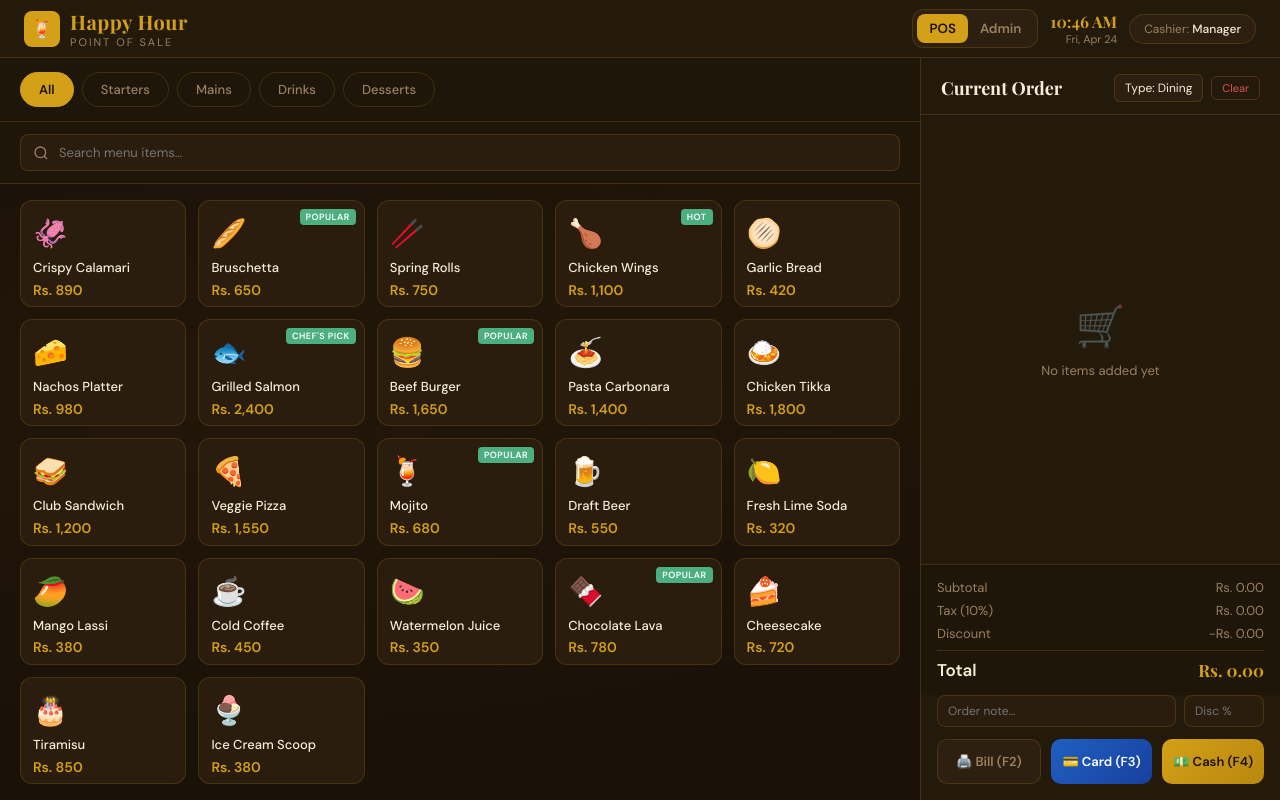
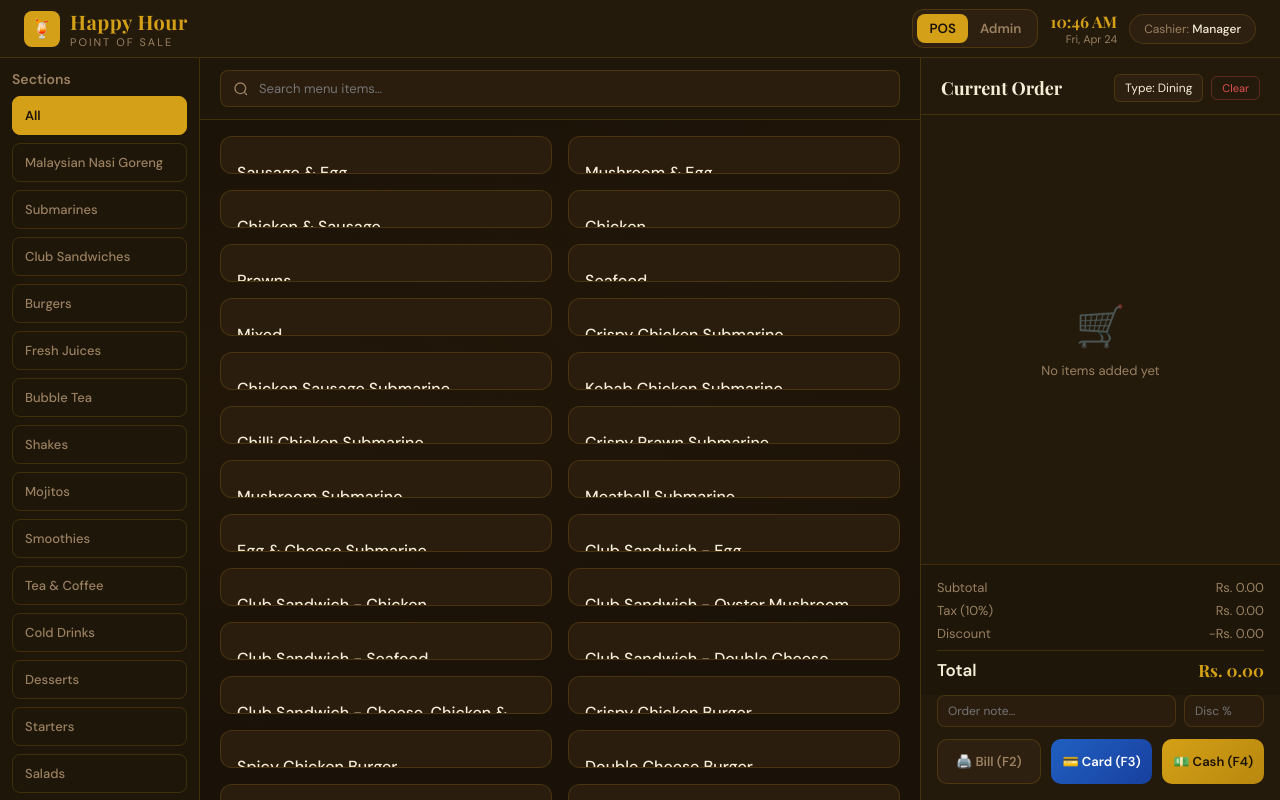
Before and after one commit to Banuka2540/HappyHour-POS, a React app in the folder frontend/: page / in a window 1280 px wide. Built offline with nearby package versions, Linux system fonts and the light colour scheme; the HTML template or start-up script is replaced by a standard one.

Commit message:
update menu items and enhance layout for better user experience
Co-authored-by: Copilot <copilot@github.com>

```diff
--- a/frontend/src/App.jsx
+++ b/frontend/src/App.jsx
@@ -2,28 +2,155 @@ import { useState, useEffect, useCallback } from "react";
 
 // ─── DATA ────────────────────────────────────────────────────────────────────
 const MENU = [
-  { id:1,  name:"Crispy Calamari",   cat:"Starters",  price:890,  emoji:"🦑", tag:"" },
-  { id:2,  name:"Bruschetta",        cat:"Starters",  price:650,  emoji:"🥖", tag:"Popular" },
-  { id:3,  name:"Spring Rolls",      cat:"Starters",  price:750,  emoji:"🥢", tag:"" },
-  { id:4,  name:"Chicken Wings",     cat:"Starters",  price:1100, emoji:"🍗", tag:"Hot" },
-  { id:5,  name:"Garlic Bread",      cat:"Starters",  price:420,  emoji:"🫓", tag:"" },
-  { id:6,  name:"Nachos Platter",    cat:"Starters",  price:980,  emoji:"🧀", tag:"" },
-  { id:7,  name:"Grilled Salmon",    cat:"Mains",     price:2400, emoji:"🐟", tag:"Chef's Pick" },
-  { id:8,  name:"Beef Burger",       cat:"Mains",     price:1650, emoji:"🍔", tag:"Popular" },
-  { id:9,  name:"Pasta Carbonara",   cat:"Mains",     price:1400, emoji:"🍝", tag:"" },
-  { id:10, name:"Chicken Tikka",     cat:"Mains",     price:1800, emoji:"🍛", tag:"" },
-  { id:11, name:"Club Sandwich",     cat:"Mains",     price:1200, emoji:"🥪", tag:"" },
-  { id:12, name:"Veggie Pizza",      cat:"Mains",     price:1550, emoji:"🍕", tag:"" },
-  { id:13, name:"Mojito",            cat:"Drinks",    price:680,  emoji:"🍹", tag:"Popular" },
-  { id:14, name:"Draft Beer",        cat:"Drinks",    price:550,  emoji:"🍺", tag:"" },
-  { id:15, name:"Fresh Lime Soda",   cat:"Drinks",    price:320,  emoji:"🍋", tag:"" },
-  { id:16, name:"Mango Lassi",       cat:"Drinks",    price:380,  emoji:"🥭", tag:"" },
-  { id:17, name:"Cold Coffee",       cat:"Drinks",    price:450,  emoji:"☕", tag:"" },
-  { id:18, name:"Watermelon Juice",  cat:"Drinks",    price:350,  emoji:"🍉", tag:"" },
-  { id:19, name:"Chocolate Lava",    cat:"Desserts",  price:780,  emoji:"🍫", tag:"Popular" },
-  { id:20, name:"Cheesecake",        cat:"Desserts",  price:720,  emoji:"🍰", tag:"" },
-  { id:21, name:"Tiramisu",          cat:"Desserts",  price:850,  emoji:"🎂", tag:"" },
-  { id:22, name:"Ice Cream Scoop",   cat:"Desserts",  price:380,  emoji:"🍨", tag:"" },
+  // Malaysian Nasi Goreng
+  { id: 1, name: "Sausage & Egg", cat: "Malaysian Nasi Goreng", price: 1690, emoji: "", tag: "" },
+  { id: 2, name: "Mushroom & Egg", cat: "Malaysian Nasi Goreng", price: 1690, emoji: "", tag: "" },
+  { id: 3, name: "Chicken & Sausage", cat: "Malaysian Nasi Goreng", price: 1890, emoji: "", tag: "" },
+  { id: 4, name: "Chicken", cat: "Malaysian Nasi Goreng", price: 1790, emoji: "", tag: "" },
+  { id: 5, name: "Prawns", cat: "Malaysian Nasi Goreng", price: 2000, emoji: "", tag: "" },
+  { id: 6, name: "Seafood", cat: "Malaysian Nasi Goreng", price: 2290, emoji: "", tag: "" },
+  { id: 7, name: "Mixed", cat: "Malaysian Nasi Goreng", price: 2490, emoji: "", tag: "" },
+
+  // Submarines
+  { id: 8, name: "Crispy Chicken Submarine", cat: "Submarines", price: 1000, emoji: "", tag: "" },
+  { id: 9, name: "Chicken Sausage Submarine", cat: "Submarines", price: 1000, emoji: "", tag: "" },
+  { id: 10, name: "Kebab Chicken Submarine", cat: "Submarines", price: 1000, emoji: "", tag: "" },
+  { id: 11, name: "Chilli Chicken Submarine", cat: "Submarines", price: 1000, emoji: "", tag: "" },
+  { id: 12, name: "Crispy Prawn Submarine", cat: "Submarines", price: 1500, emoji: "", tag: "" },
+  { id: 13, name: "Mushroom Submarine", cat: "Submarines", price: 900, emoji: "", tag: "" },
+  { id: 14, name: "Meatball Submarine", cat: "Submarines", price: 1000, emoji: "", tag: "" },
+  { id: 15, name: "Egg & Cheese Submarine", cat: "Submarines", price: 1000, emoji: "", tag: "" },
+
+  // Club Sandwiches
+  { id: 16, name: "Club Sandwich - Egg", cat: "Club Sandwiches", price: 990, emoji: "", tag: "" },
+  { id: 17, name: "Club Sandwich - Chicken", cat: "Club Sandwiches", price: 1490, emoji: "", tag: "" },
+  { id: 18, name: "Club Sandwich - Oyster Mushroom", cat: "Club Sandwiches", price: 1000, emoji: "", tag: "" },
+  { id: 19, name: "Club Sandwich - Seafood", cat: "Club Sandwiches", price: 1690, emoji: "", tag: "" },
+  { id: 20, name: "Club Sandwich - Double Cheese", cat: "Club Sandwiches", price: 1590, emoji: "", tag: "" },
+  { id: 21, name: "Club Sandwich - Cheese, Chicken & Ham", cat: "Club Sandwiches", price: 1890, emoji: "", tag: "" },
+
+  // Burgers
+  { id: 22, name: "Crispy Chicken Burger", cat: "Burgers", price: 800, emoji: "", tag: "" },
+  { id: 23, name: "Spicy Chicken Burger", cat: "Burgers", price: 900, emoji: "", tag: "" },
+  { id: 24, name: "Double Cheese Burger", cat: "Burgers", price: 1000, emoji: "", tag: "" },
+  { id: 25, name: "Double Chicken Burger", cat: "Burgers", price: 1000, emoji: "", tag: "" },
+  { id: 26, name: "Sweet & Sour Chicken Burger", cat: "Burgers", price: 1100, emoji: "", tag: "" },
+  { id: 27, name: "Chilli Chicken Burger", cat: "Burgers", price: 1000, emoji: "", tag: "" },
+
+  // Fresh Juices
+  { id: 28, name: "Avocado Juice", cat: "Fresh Juices", price: 350, emoji: "", tag: "" },
+  { id: 29, name: "Carrot Juice", cat: "Fresh Juices", price: 350, emoji: "", tag: "" },
+  { id: 30, name: "Lime Juice", cat: "Fresh Juices", price: 350, emoji: "", tag: "" },
+  { id: 31, name: "Orange Juice", cat: "Fresh Juices", price: 350, emoji: "", tag: "" },
+  { id: 32, name: "Mango Juice", cat: "Fresh Juices", price: 400, emoji: "", tag: "" },
+  { id: 33, name: "Papaya Juice", cat: "Fresh Juices", price: 350, emoji: "", tag: "" },
+  { id: 34, name: "Pineapple Juice", cat: "Fresh Juices", price: 500, emoji: "", tag: "" },
+  { id: 35, name: "Passion Fruit Juice", cat: "Fresh Juices", price: 350, emoji: "", tag: "" },
+  { id: 36, name: "Woodapple Juice", cat: "Fresh Juices", price: 350, emoji: "", tag: "" },
+  { id: 37, name: "Watermelon Juice", cat: "Fresh Juices", price: 350, emoji: "", tag: "" },
+  { id: 38, name: "Mixed Fruit Juice", cat: "Fresh Juices", price: 450, emoji: "", tag: "" },
+  { id: 39, name: "Lemon Juice", cat: "Fresh Juices", price: 350, emoji: "", tag: "" },
+  { id: 40, name: "Soursop (Anoda) Juice", cat: "Fresh Juices", price: 350, emoji: "", tag: "" },
+
+  // Bubble Tea
+  { id: 41, name: "Chocolate Bubble Tea", cat: "Bubble Tea", price: 1200, emoji: "", tag: "" },
+  { id: 42, name: "Oreo Bubble Tea", cat: "Bubble Tea", price: 1400, emoji: "", tag: "" },
+  { id: 43, name: "Vanilla Bubble Tea", cat: "Bubble Tea", price: 1200, emoji: "", tag: "" },
+  { id: 44, name: "Milo Bubble Tea", cat: "Bubble Tea", price: 1200, emoji: "", tag: "" },
+
+  // Shakes
+  { id: 45, name: "Vanilla Milkshake", cat: "Shakes", price: 350, emoji: "", tag: "" },
+  { id: 46, name: "Chocolate Milkshake", cat: "Shakes", price: 450, emoji: "", tag: "" },
+  { id: 47, name: "Strawberry Milkshake", cat: "Shakes", price: 350, emoji: "", tag: "" },
+  { id: 48, name: "Mango Milkshake", cat: "Shakes", price: 450, emoji: "", tag: "" },
+  { id: 49, name: "Banana Milkshake", cat: "Shakes", price: 350, emoji: "", tag: "" },
+  { id: 50, name: "Faluda", cat: "Shakes", price: 450, emoji: "", tag: "" },
+  { id: 51, name: "Iced Coffee", cat: "Shakes", price: 450, emoji: "", tag: "" },
+  { id: 52, name: "Iced Milo", cat: "Shakes", price: 450, emoji: "", tag: "" },
+  { id: 53, name: "Sweet Lassi", cat: "Shakes", price: 350, emoji: "", tag: "" },
+  { id: 54, name: "Salt Lassi", cat: "Shakes", price: 350, emoji: "", tag: "" },
+
+  // Mojitos
+  { id: 55, name: "Passion Mojito", cat: "Mojitos", price: 500, emoji: "", tag: "" },
+  { id: 56, name: "Pineapple Mojito", cat: "Mojitos", price: 500, emoji: "", tag: "" },
+  { id: 57, name: "Blackcurrant Mojito", cat: "Mojitos", price: 500, emoji: "", tag: "" },
+  { id: 58, name: "Lime & Mint Mojito", cat: "Mojitos", price: 500, emoji: "", tag: "" },
+  { id: 59, name: "Orange Mojito", cat: "Mojitos", price: 500, emoji: "", tag: "" },
+  { id: 60, name: "Virgin Mojito", cat: "Mojitos", price: 500, emoji: "", tag: "" },
+  { id: 61, name: "Watermelon Mojito", cat: "Mojitos", price: 500, emoji: "", tag: "" },
+
+  // Smoothies
+  { id: 62, name: "Mango Smoothie", cat: "Smoothies", price: 1000, emoji: "", tag: "" },
+  { id: 63, name: "Banana Smoothie", cat: "Smoothies", price: 1000, emoji: "", tag: "" },
+  { id: 64, name: "Avocado Smoothie", cat: "Smoothies", price: 1000, emoji: "", tag: "" },
+  { id: 65, name: "Papaya Smoothie", cat: "Smoothies", price: 1000, emoji: "", tag: "" },
+  { id: 66, name: "Pineapple Smoothie", cat: "Smoothies", price: 1000, emoji: "", tag: "" },
+  { id: 67, name: "Chocolate Banana Smoothie", cat: "Smoothies", price: 1100, emoji: "", tag: "" },
+
+  // Tea & Coffee
+  { id: 68, name: "Milk Tea", cat: "Tea & Coffee", price: 150, emoji: "", tag: "" },
+  { id: 69, name: "Plain Tea", cat: "Tea & Coffee", price: 70, emoji: "", tag: "" },
+  { id: 70, name: "Lime Plain Tea", cat: "Tea & Coffee", price: 80, emoji: "", tag: "" },
+  { id: 71, name: "Ginger Tea", cat: "Tea & Coffee", price: 80, emoji: "", tag: "" },
+  { id: 72, name: "Green Tea", cat: "Tea & Coffee", price: 80, emoji: "", tag: "" },
+  { id: 73, name: "Masala Tea", cat: "Tea & Coffee", price: 160, emoji: "", tag: "" },
+  { id: 74, name: "Black Coffee", cat: "Tea & Coffee", price: 100, emoji: "", tag: "" },
+  { id: 75, name: "Milk Coffee", cat: "Tea & Coffee", price: 170, emoji: "", tag: "" },
+  { id: 76, name: "Nescafe", cat: "Tea & Coffee", price: 150, emoji: "", tag: "" },
+  { id: 77, name: "Hot Milo", cat: "Tea & Coffee", price: 150, emoji: "", tag: "" },
+
+  // Cold Drinks
+  { id: 78, name: "Coca-Cola", cat: "Cold Drinks", price: 350, emoji: "", tag: "" },
+  { id: 79, name: "Pepsi", cat: "Cold Drinks", price: 350, emoji: "", tag: "" },
+  { id: 80, name: "Sprite", cat: "Cold Drinks", price: 350, emoji: "", tag: "" },
+  { id: 81, name: "Cream Soda", cat: "Cold Drinks", price: 350, emoji: "", tag: "" },
+  { id: 82, name: "Ginger Beer", cat: "Cold Drinks", price: 350, emoji: "", tag: "" },
+
+  // Desserts
+  { id: 83, name: "Fruit Salad", cat: "Desserts", price: 450, emoji: "", tag: "" },
+  { id: 84, name: "Fruit Salad With Ice-Cream", cat: "Desserts", price: 550, emoji: "", tag: "" },
+  { id: 85, name: "Ice-Cream (Vanilla / Choc)", cat: "Desserts", price: 350, emoji: "", tag: "" },
+  { id: 86, name: "Yogurt", cat: "Desserts", price: 100, emoji: "", tag: "" },
+  { id: 87, name: "Cake", cat: "Desserts", price: 250, emoji: "", tag: "" },
+
+  // Starters
+  { id: 88, name: "Sri Lankan Omelet", cat: "Starters", price: 400, emoji: "", tag: "" },
+  { id: 89, name: "Cheese Omelet", cat: "Starters", price: 600, emoji: "", tag: "" },
+  { id: 90, name: "Onion Rings", cat: "Starters", price: 500, emoji: "", tag: "" },
+  { id: 91, name: "Hot Butter Mushroom", cat: "Starters", price: 1000, emoji: "", tag: "" },
+  { id: 92, name: "Boiled Vegetables", cat: "Starters", price: 900, emoji: "", tag: "" },
+
+  // Salads
+  { id: 93, name: "Veg Salad", cat: "Salads", price: 700, emoji: "", tag: "" },
+  { id: 94, name: "Veg Salad With Fried Eggs", cat: "Salads", price: 1200, emoji: "", tag: "" },
+  { id: 95, name: "Chef's Salad", cat: "Salads", price: 1500, emoji: "", tag: "" },
+
+  // Noodles
+  { id: 96, name: "Chicken Noodles", cat: "Noodles", price: 1200, emoji: "", tag: "" },
+  { id: 97, name: "Egg Noodles", cat: "Noodles", price: 900, emoji: "", tag: "" },
+  { id: 98, name: "Mixed Noodles", cat: "Noodles", price: 1500, emoji: "", tag: "" },
+
+  // Rice & Curry
+  { id: 99, name: "Rice & Curry Vegetable", cat: "Rice & Curry", price: 350, emoji: "", tag: "" },
+  { id: 100, name: "Rice & Curry Egg", cat: "Rice & Curry", price: 450, emoji: "", tag: "" },
+  { id: 101, name: "Rice & Curry Chicken", cat: "Rice & Curry", price: 500, emoji: "", tag: "" },
+  { id: 102, name: "Rice & Curry Fish", cat: "Rice & Curry", price: 500, emoji: "", tag: "" },
+
+  // Fried Rice
+  { id: 103, name: "Chicken Fried Rice", cat: "Fried Rice", price: 1500, emoji: "", tag: "" },
+  { id: 104, name: "Fish Fried Rice", cat: "Fried Rice", price: 1700, emoji: "", tag: "" },
+  { id: 105, name: "Devilled Chicken Fried Rice", cat: "Fried Rice", price: 1600, emoji: "", tag: "" },
+  { id: 106, name: "Egg Fried Rice", cat: "Fried Rice", price: 1200, emoji: "", tag: "" },
+  { id: 107, name: "Seafood Fried Rice", cat: "Fried Rice", price: 1800, emoji: "", tag: "" },
+  { id: 108, name: "Mixed Fried Rice", cat: "Fried Rice", price: 1800, emoji: "", tag: "" },
+  { id: 109, name: "Spicy Thai Rice", cat: "Fried Rice", price: 1800, emoji: "", tag: "" },
+  { id: 110, name: "Chop Suey Rice", cat: "Fried Rice", price: 1850, emoji: "", tag: "" },
+
+  // Kottu
+  { id: 111, name: "Chicken Kottu", cat: "Kottu", price: 1200, emoji: "", tag: "" },
+  { id: 112, name: "Cheese Kottu", cat: "Kottu", price: 1600, emoji: "", tag: "" },
+  { id: 113, name: "Mix Kottu", cat: "Kottu", price: 1800, emoji: "", tag: "" },
+  { id: 114, name: "Happy Hour Special Kottu", cat: "Kottu", price: 2000, emoji: "", tag: "" },
 ];
 const CATEGORIES = ["All", ...new Set(MENU.map(i => i.cat))];
 const fmt = (n) => `Rs. ${Number(n).toLocaleString("en", { minimumFractionDigits: 2 })}`;
@@ -777,6 +904,12 @@ export default function HappyHourPOS() {
   const [incomeEntries, setIncomeEntries] = useState(() => readLedger(LEDGER_KEYS.income));
   const [expenseEntries, setExpenseEntries] = useState(() => readLedger(LEDGER_KEYS.expenses));
 
+  // UI sizing: make menu items larger when viewing the full "All" section
+  const itemMin = activeCat === "All" ? 220 : 140;
+  const itemNameSize = activeCat === "All" ? 16 : 13;
+  const itemPriceSize = activeCat === "All" ? 16 : 14;
+  const itemEmojiSize = activeCat === "All" ? 36 : 28;
+
   useEffect(() => {
     const t = setInterval(() => setClock(new Date()), 1000);
     return () => clearInterval(t);
@@ -1167,27 +1300,29 @@ export default function HappyHourPOS() {
 
         {/* LAYOUT */}
         {activeView === "pos" ? (
-        <div style={{ display:"grid", gridTemplateColumns:"1fr 360px", height:"calc(100vh - 58px)" }}>
+        <div style={{ display:"grid", gridTemplateColumns:"200px 1fr 360px", height:"calc(100vh - 58px)" }}>
 
-          {/* LEFT PANEL */}
-          <div style={{ display:"flex", flexDirection:"column", overflow:"hidden" }}>
-
-            {/* CATEGORIES */}
-            <div style={{ display:"flex", gap:8, padding:"14px 20px", overflowX:"auto",
-              background:G.panel, borderBottom:`1px solid ${G.border}`, scrollbarWidth:"none" }}>
+          {/* SECTIONS / LEFT COLUMN */}
+          <div style={{ display:"flex", flexDirection:"column", overflowY:"auto", background:G.panel, borderRight:`1px solid ${G.border}`, padding:"12px" }}>
+            <div style={{ fontSize:14, fontWeight:700, color:G.muted, marginBottom:8 }}>Sections</div>
+            <div style={{ display:"flex", flexDirection:"column", gap:8 }}>
               {CATEGORIES.map(c => (
                 <button key={c} className="cat-btn" onClick={() => setActiveCat(c)}
-                  style={{ flexShrink:0, padding:"8px 18px", borderRadius:20,
+                  style={{ textAlign:"left", padding:"10px 12px", borderRadius:8,
                     border:`1px solid ${activeCat===c ? G.gold : G.border}`,
                     background: activeCat===c ? G.gold : "transparent",
                     color: activeCat===c ? G.dark : G.muted,
-                    fontSize:13, fontWeight: activeCat===c ? 600 : 500,
+                    fontSize:13, fontWeight: activeCat===c ? 700 : 500,
                     cursor:"pointer", transition:"all 0.2s",
                     fontFamily:"'DM Sans',sans-serif", whiteSpace:"nowrap" }}>
                   {c}
                 </button>
               ))}
             </div>
+          </div>
+
+          {/* MAIN MENU COLUMN */}
+          <div style={{ display:"flex", flexDirection:"column", overflow:"hidden" }}>
 
             {/* SEARCH */}
             <div style={{ padding:"12px 20px", background:G.panel, borderBottom:`1px solid ${G.border}` }}>
@@ -1203,22 +1338,22 @@ export default function HappyHourPOS() {
 
             {/* MENU GRID */}
             <div style={{ flex:1, overflowY:"auto", padding:"16px 20px",
-              display:"grid", gridTemplateColumns:"repeat(auto-fill,minmax(140px,1fr))",
-              gap:12, alignContent:"start",
+              display:"grid", gridTemplateColumns:`repeat(auto-fill,minmax(${itemMin}px,1fr))`,
+              gap:16, alignContent:"start",
               scrollbarWidth:"thin", scrollbarColor:`${G.dark3} transparent` }}>
               {filtered.map(item => (
                 <div key={item.id} className="menu-item" onClick={() => addItem(item)}
                   style={{ background:G.card, border:`1px solid ${G.border}`, borderRadius:12,
-                    padding:"14px 12px", cursor:"pointer", transition:"all 0.2s",
+                    padding: activeCat === "All" ? "18px 16px" : "14px 12px", cursor:"pointer", transition:"all 0.2s",
                     position:"relative", overflow:"hidden" }}>
                   {item.tag && (
                     <span style={{ position:"absolute", top:8, right:8, background:G.success,
                       color:"#fff", fontSize:9, fontWeight:700, padding:"2px 6px",
                       borderRadius:4, textTransform:"uppercase", letterSpacing:0.5 }}>{item.tag}</span>
                   )}
-                  <span style={{ fontSize:28, marginBottom:8, display:"block" }}>{item.emoji}</span>
-                  <div style={{ fontSize:13, fontWeight:500, color:G.text, lineHeight:1.3, marginBottom:4 }}>{item.name}</div>
-                  <div style={{ fontSize:14, fontWeight:700, color:G.gold }}>Rs. {item.price.toLocaleString()}</div>
+                  <span style={{ fontSize:itemEmojiSize, marginBottom:8, display:"block" }}>{item.emoji}</span>
+                  <div style={{ fontSize:itemNameSize, fontWeight:500, color:G.text, lineHeight:1.3, marginBottom:6 }}>{item.name}</div>
+                  <div style={{ fontSize:itemPriceSize, fontWeight:700, color:G.gold }}>Rs. {item.price.toLocaleString()}</div>
                 </div>
               ))}
             </div>
```
